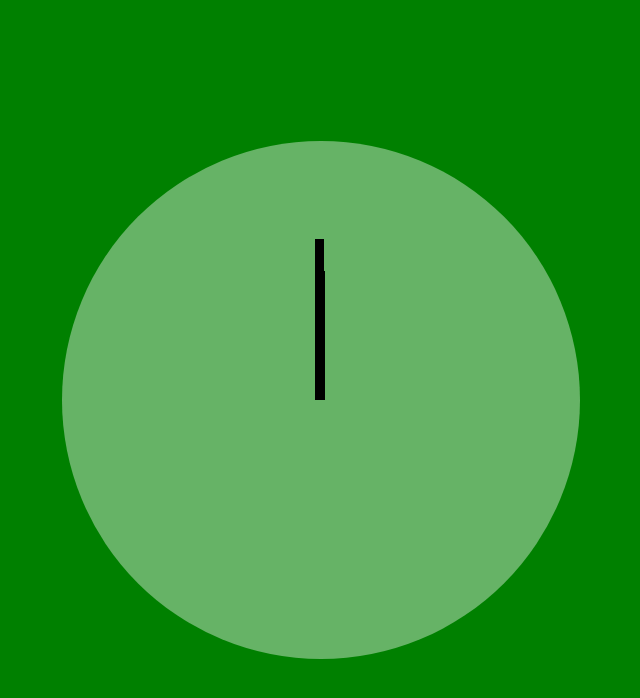
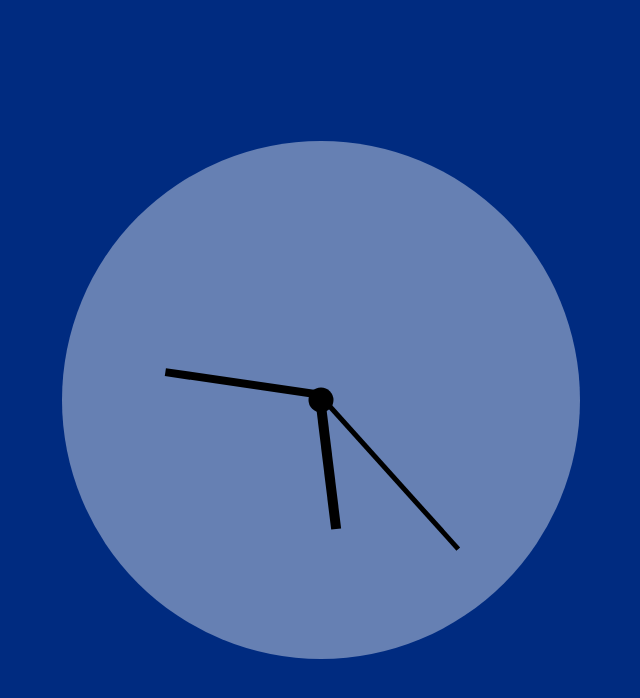
Before and after one commit to AdShanks/Analog-Clock, a plain HTML site: page index.html in a window 1280 px wide. Shown: the whole page, without its empty margins (319-959 px from the left). Drawn offline with Linux system fonts and the light colour scheme.

Commit message:
created js file and added logic to clock

```diff
--- a/index.html
+++ b/index.html
@@ -6,12 +6,14 @@
   <meta name="viewport" content="width=device-width, initial-scale=1.0">
   <title>Analog Clock</title>
   <link rel="stylesheet" href="style.css">
+  <script src="./main.js" async defer></script>
 </head>
 <body>
     <div class="clock">
       <div id="hour"></div>
       <div id="minute"></div>
-      <div id="seconds"></div>
+      <div id="second"></div>
+      <div class="center"></div>
     </div>
 
 
--- a/main.js
+++ b/main.js
@@ -0,0 +1,17 @@
+const hourHand = document.getElementById('hour');
+const minuteHand = document.getElementById('minute');
+const secondHand = document.getElementById('second');
+
+
+const getTime = () => {
+  const currentTime = new Date()
+  const seconds = currentTime.getSeconds()
+  const minutes = currentTime.getMinutes()
+  const hours = currentTime.getHours()
+
+  secondHand.style.transform = 'rotate(' + (seconds * 6 ) + 'deg)'
+  minuteHand.style.transform = 'rotate(' + (minutes * 6 + seconds /10 ) + 'deg)'
+  hourHand.style.transform = 'rotate(' + (hours * 30 + minutes /2 ) + 'deg)'
+
+}
+setInterval(getTime, 1000)
--- a/style.css
+++ b/style.css
@@ -1,5 +1,5 @@
 html {
-  background: green;
+  background: rgb(0, 43, 128);
   text-align: center;
 }
 
@@ -33,16 +33,74 @@ body {
   height: 25%;
   top: 25%;
   left: 48.85%;
+  transform:rotate(90deg);
 }
 #minute {
   width: 1.6%;
   height: 30%;
   top: 19%;
   left: 48.9%;
+  transform:rotate(180deg);
+
 }
+#second {
+  width: 1%;
+  height: 40%;
+  top: 9%;
+  left: 49.25%;
+  transform:rotate(135deg)
+}
+
+.center {
+  width: 25px;
+  height: 25px;
+  border-radius: 50%;
+  background-color: black;
+  position: absolute;
+  top: 50%;
+  left: 50%;
+  transform: translate(-50%, -50%);
+}
+
+/* .clock {
+  width: 200px;
+  height: 200px;
+  border-radius: 50%;
+  background-color: rgb(178, 63, 63);
+  position: relative;
+}
+
+#hour,
+#minute,
+#second {
+  width: 2px;
+  height: 70px;
+  background-color: black;
+  position: absolute;
+  top: 15%;
+  left: 50%;
+  transform-origin: bottom center;
+}
+
+#hour {
+  transform: rotate(90deg);
+}
+
 #minute {
-  width: 1.6%;
-  height: 30%;
-  top: 19%;
-  left: 48.9%;
+  transform: rotate(180deg);
 }
+
+#second {
+  transform: rotate(270deg);
+}
+
+.center {
+  width: 10px;
+  height: 10px;
+  border-radius: 50%;
+  background-color: black;
+  position: absolute;
+  top: 50%;
+  left: 50%;
+  transform: translate(-50%, -50%);
+} */
```
